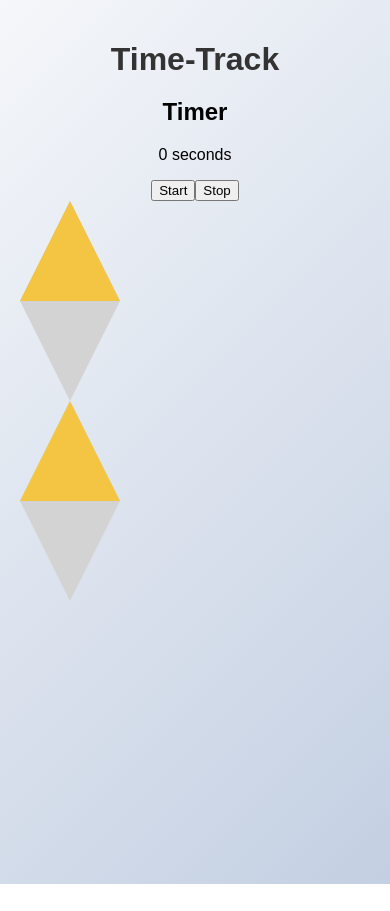
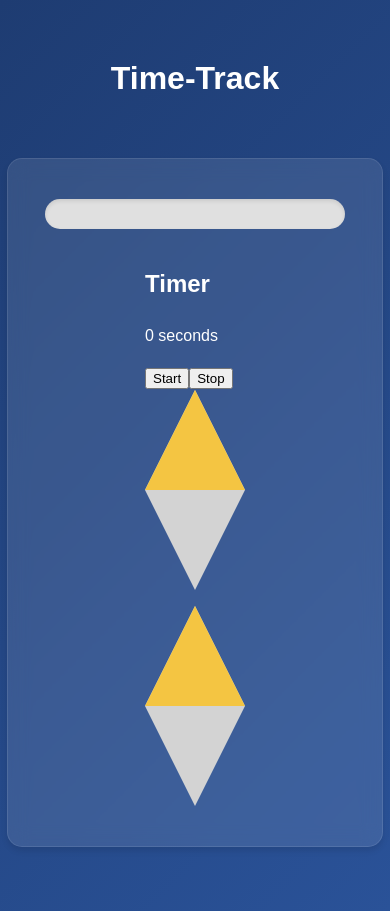
Before and after one commit to Irhazi-John-Markus/Time-Track, an Angular app: page / in a window 390 px wide. Before the commit the page ends 884 px from the top, so only its background shows below. Built offline with nearby package versions, Linux system fonts and the light colour scheme.

Commit message:
made-a-few-changes

```diff
--- a/src/app/app.component.css
+++ b/src/app/app.component.css
@@ -1,13 +1,71 @@
-:host {
-    display: block;
-    min-height: 100vh;
-    background: linear-gradient(135deg, #f5f7fa 0%, #c3cfe2 100%);
-    font-family: Arial, sans-serif;
-    text-align: center;
-    padding: 20px;
+
+.container {
+  display: flex;
+  flex-direction: column;
+  align-items: center;
+  padding: 2rem;
+  min-height: 100vh;
+  box-sizing: border-box;
+}
+
+
+.time-tracker {
+  display: flex;
+  justify-content: space-between;
+  width: 100%;
+  max-width: 800px;
+  background-color: rgba(255, 255, 255, 0.1);
+  padding: 2rem;
+  border-radius: 15px;
+  backdrop-filter: blur(10px);
+  border: 1px solid rgba(255, 255, 255, 0.1);
+  box-shadow: 0 4px 6px rgba(0, 0, 0, 0.1);
+  margin: 2rem 0;
+}
+
+
+
+.timer-hourglass {
+  display: flex;
+  flex-direction: column;
+  align-items: center;
+  flex-grow: 1;
+}
+
+app-progress-bar {
+  flex-shrink: 0;
+  margin-right: 2rem;
+  width: 300px;
+  transition: transform 0.3s ease;
+}
+
+app-progress-bar:hover {
+  transform: scale(1.05);
+}
+
+
+
+app-hourglass {
+  margin-left: 2rem;
+  width: 300px;
+  transition: transform 0.3s ease;
+}
+
+app-hourglass:hover {
+  transform: scale(1.05);
+}
+
+@media (max-width: 768px) {
+  .time-tracker {
+    flex-direction: column;
+    align-items: center;
+    padding: 1.5rem;
   }
 
-  h1 {
-    color: #333;
-    margin-bottom: 20px;
+  app-progress-bar,
+  app-hourglass {
+    margin: 1rem 0;
+    width: 100%;
+    max-width: 300px;
   }
+}
--- a/src/app/app.component.html
+++ b/src/app/app.component.html
@@ -1,9 +1,13 @@
-<div>
+<div class="container">
   <h1>{{ title }}</h1>
-  <app-timer #timer
-    (timerStarted)="hourglass.isRunning = true"
-    (timerStopped)="hourglass.isRunning = false">
-  </app-timer>
-  <app-hourglass #hourglass [duration]="60"></app-hourglass>
-  <app-progress-bar [progress]="timer.progress"></app-progress-bar>
+  <div class="time-tracker">
+    <app-progress-bar [progress]="timer.progress"></app-progress-bar>
+    <div class="timer-hourglass">
+      <app-timer #timer
+        (timerStarted)="hourglass.isRunning = true"
+        (timerStopped)="hourglass.isRunning = false">
+      </app-timer>
+      <app-hourglass #hourglass [duration]="60"></app-hourglass>
+    </div>
+  </div>
 </div>
--- a/src/app/hourglass/hourglass.component.css
+++ b/src/app/hourglass/hourglass.component.css
@@ -2,6 +2,7 @@
   width: 100px;
   height: 200px;
   position: relative;
+  margin: 0 auto;
 }
 
 .hourglass {
--- a/src/app/progress-bar/progress-bar.component.css
+++ b/src/app/progress-bar/progress-bar.component.css
@@ -1,36 +1,30 @@
-.circular-progress {
-  width: 150px;
-  height: 150px;
+.progress-bar-container {
+  width: 100%;
+  height: 30px;
+  background-color: #e0e0e0;
+  border-radius: 15px;
+  overflow: hidden;
+  box-shadow: inset 0 2px 4px rgba(0, 0, 0, 0.1);
   position: relative;
-  margin-top: 20px;
 }
 
-.circular-progress .background-circle {
-  width: 100%;
+.progress-bar {
   height: 100%;
-  border-radius: 50%;
-  border: 10px solid #424141;
+  background: linear-gradient(90deg, #76c7c0, #4caf50);
+  border-radius: 15px;
+  transition: width 0.5s ease-in-out;
+  box-shadow: 0 3px 3px -5px #76c7c0, 0 2px 5px #4caf50;
+  position: relative;
+}
+
+.progress-bar::after {
+  content: '';
   position: absolute;
   top: 0;
   left: 0;
+  height: 100%;
+  width: 100%;
+  background: linear-gradient(90deg, rgba(255, 255, 255, 0.3), rgba(255, 255, 255, 0));
+  border-radius: 15px;
+  opacity: 0.5;
 }
-
-.circular-progress .circle {
-  width: 100%;
-  height: 100%;
-  border-radius: 50%;
-  border: 10px solid transparent;
-  border-top-color: #7dc776;
-  position: absolute;
-  top: 0;
-  left: 0;
-  transform: rotate(-90deg);
-  transform-origin: center;
-  transition: stroke-dashoffset 0.5s, border-top-color 2s;
-  stroke-dasharray: 440;
-  stroke-dashoffset: 440;
-}
-
-.circular-progress.active .circle {
-  border-top-color: #00ff00;
-}
--- a/src/styles.css
+++ b/src/styles.css
@@ -1,4 +1,8 @@
-/* You can add global styles to this file, and also import other style files */
-
-html, body { height: 100%; }
-body { margin: 0; font-family: Roboto, "Helvetica Neue", sans-serif; }
+body {
+    margin: 0;
+    font-family: Arial, sans-serif;
+    background: linear-gradient(135deg, #1e3c72 0%, #2a5298 100%);
+    min-height: 100vh;
+    color: #ffffff;
+    line-height: 1.6;
+  }
```
